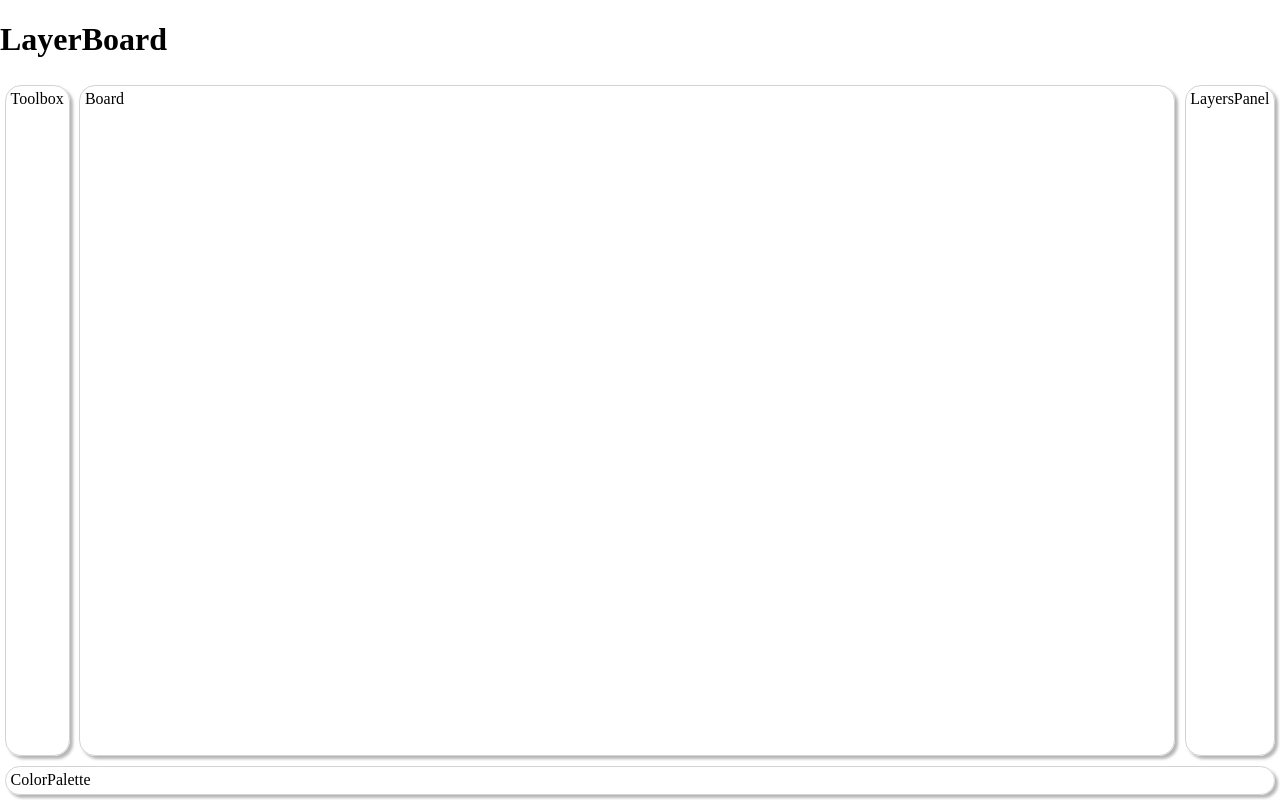
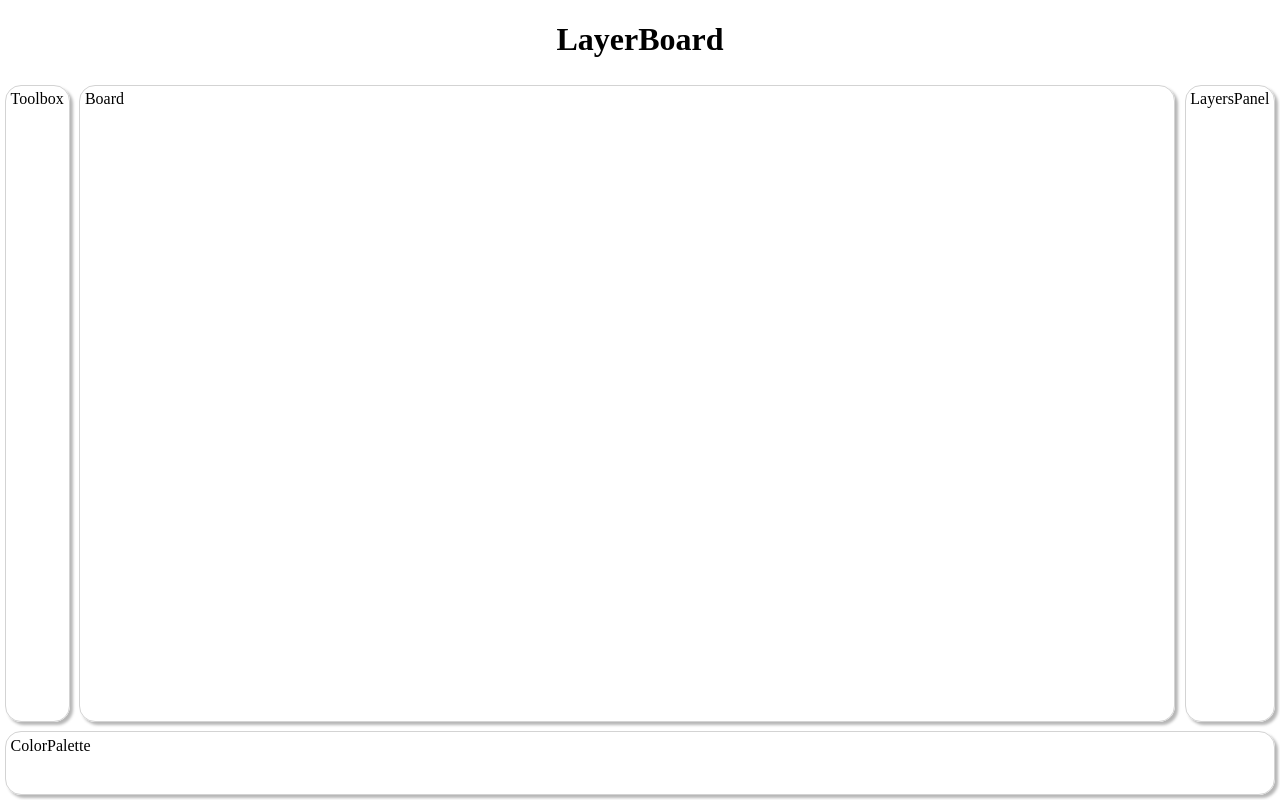
Before and after one commit to yogeshwar-b/Layerboard, a React (Vite) app: page / in a window 1280 px wide. Built offline with nearby package versions, Linux system fonts and the light colour scheme.

Commit message:
Palette height

```diff
--- a/src/LayerBoard.tsx
+++ b/src/LayerBoard.tsx
@@ -7,13 +7,13 @@ import './styles/utils.css'
 function LayerBoard() {
   return (
     <div className='flex-col height-max'>
-      <h1>LayerBoard</h1>
+      <h1 className='text-center'>LayerBoard</h1>
       <div className='flex-row flex-grow'>
         <Toolbox className='rounded-1 m-1 p-1 shadow-1 border-small' />
         <Board className='flex-grow height-auto rounded-1 m-1 p-1 shadow-1 border-small' />
         <LayersPanel className='rounded-1 m-1 p-1 shadow-1 border-small' />
       </div>
-      <ColorPalette className='rounded-1 m-1 p-1 shadow-1 border-small' />
+      <ColorPalette className='palette rounded-1 m-1 p-1 shadow-1 border-small' />
     </div>
   )
 }
--- a/src/styles/utils.css
+++ b/src/styles/utils.css
@@ -1,4 +1,8 @@
 /* general util classes implementation */
+
+:root {
+  --palette-height: 4rem;
+}
 
 .flex-row {
   display: flex;
@@ -30,6 +34,10 @@
   margin: 0.3em;
 }
 
+.palette {
+  height: var(--palette-height);
+}
+
 .rounded-1 {
   border-radius: 1rem;
 }
@@ -44,3 +52,7 @@
   -webkit-box-sizing: border-box;
   border: solid 1px rgb(211, 211, 211);
 }
+
+.text-center {
+  text-align: center;
+}
```
